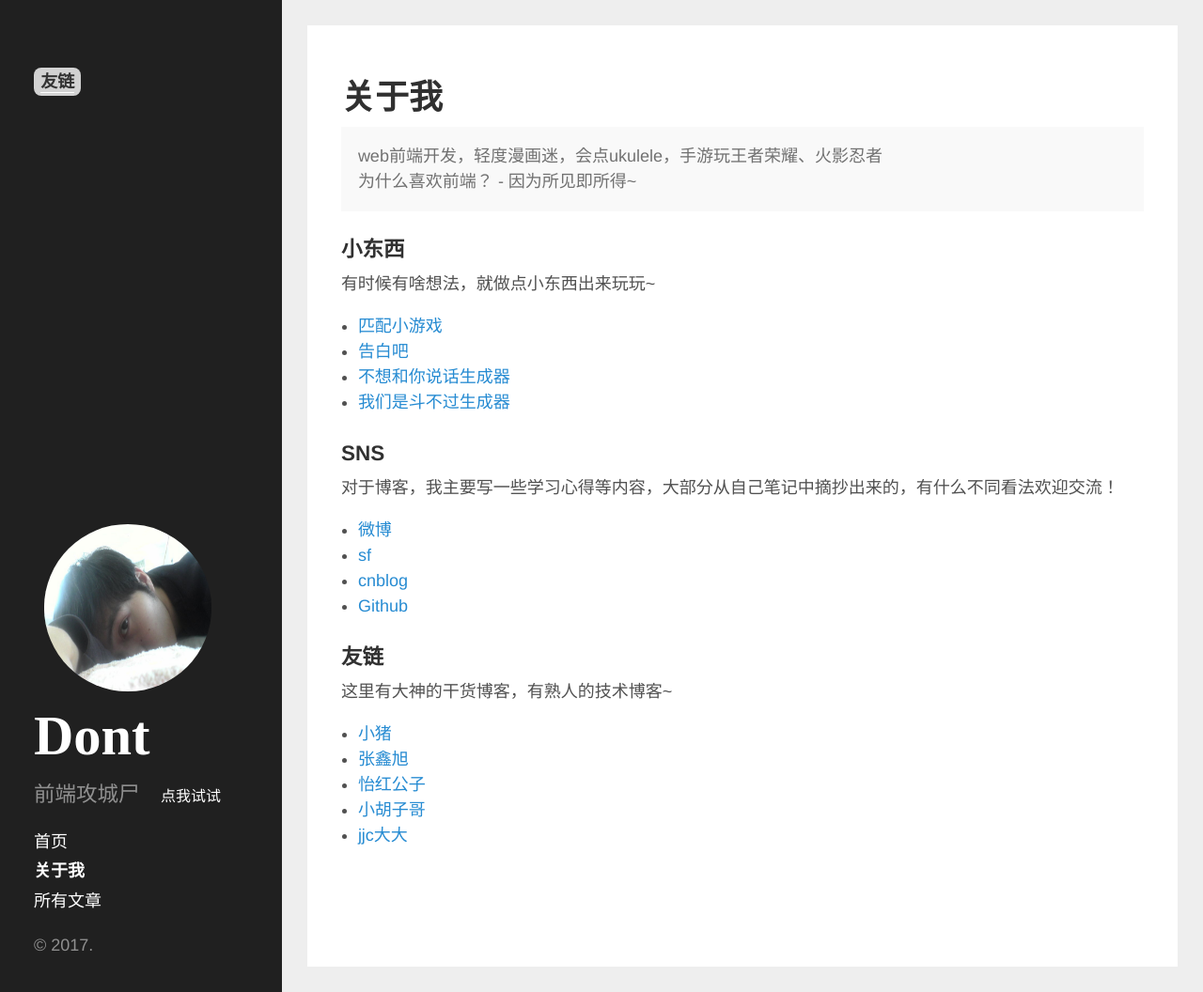
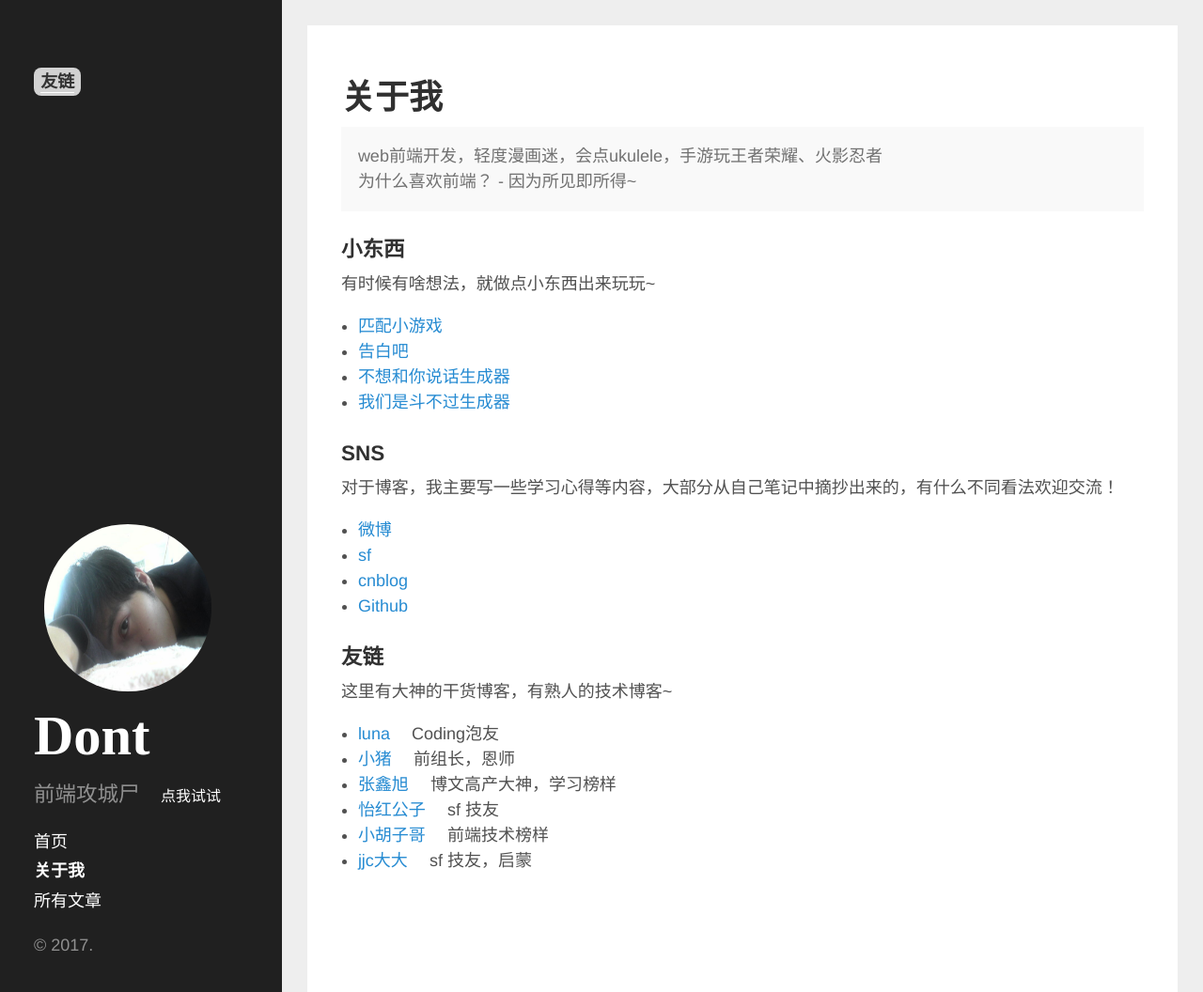
Before and after one commit to shellphon/githublog, a Jekyll site: the page built from about.md, in a window 1280 px wide and 1056 px high. Shown: the whole window at 94% size. Built offline with Jekyll 4.4.1, drawn with Linux system fonts in a browser that asks for light colours; comment, search, counter and statistics services are not loaded.

Commit message:
update links

```diff
--- a/_data/my.yml
+++ b/_data/my.yml
@@ -22,19 +22,28 @@ funlinks:
     url: http://shellphon.wang/funs/cantbeat.html
 
 friendlinks:
+  - name: luna
+    desc: Coding泡友
+    url: http://luna.fancylog.net/
+
   - name: 小猪
+    desc: 前组长，恩师
     url: http://blog.smallpig.cn
 
   - name: 张鑫旭
+    desc: 博文高产大神，学习榜样
     url: http://www.zhangxinxu.com/
 
   - name: 怡红公子
+    desc: sf 技友
     url: https://imnerd.org/
 
   - name: 小胡子哥
+    desc: 前端技术榜样
     url: http://www.barretlee.com/
 
   - name: jjc大大
+    desc: sf 技友，启蒙
     url: http://justjavac.com/
 
 category: { Hellocode: 码不停蹄, Test: 无聊测试, Journal: 青云流水, Tool: 刀耕火种  }
--- a/about.md
+++ b/about.md
@@ -36,7 +36,7 @@ title: 关于我
 <ul>
 	 {% for link in site.data.my.friendlinks%}
         <li>
-             <a href="{{ link.url }}" target="_blank">{{ link.name }}</a>
+             <a href="{{ link.url }}" target="_blank">{{ link.name }}</a> &emsp;{{ link.desc }}
         </li>
       {% endfor %}
 </ul>
```
